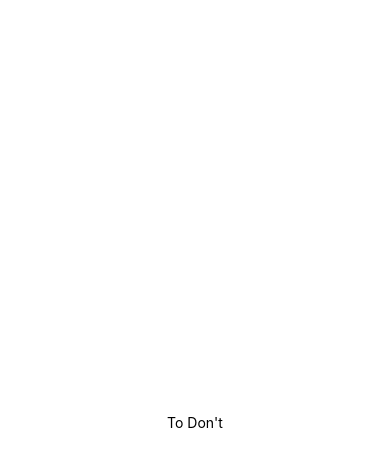
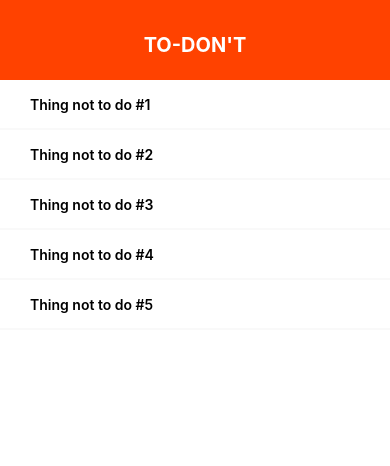
Before and after one commit to teamairship/react-native-primer, a React Native app: screen / in a window 390 px wide. Shown: the top 466 px of the page. Built offline with nearby package versions, Linux system fonts and the light colour scheme.

Commit message:
Add header and list

```diff
--- a/App.js
+++ b/App.js
@@ -1,19 +1,38 @@
 import React, { Component } from 'react';
 import {
+  FlatList,
   ScrollView,
+  StatusBar,
   StyleSheet,
   Text,
   TouchableOpacity,
   View
 } from 'react-native';
 
+import data from './data';
+
 export default class App extends Component {
+  componentDidMount() {
+    StatusBar.setBarStyle('light-content');
+  }
+
   render() {
     return (
       <View style={styles.container}>
-        <TouchableOpacity onPress={() => console.log('PRESSED')}>
-          <Text>To Don't</Text>
-        </TouchableOpacity>
+        <View style={styles.header}>
+          <Text style={styles.headerText}>TO-DON'T</Text>
+        </View>
+        <FlatList
+          data={data}
+          keyExtractor={item => item.title}
+          renderItem={({ item }) => {
+            return (
+              <View style={styles.itemContainer}>
+                <Text style={styles.itemText}>{item.title}</Text>
+              </View>
+            );
+          }}
+        />
       </View>
     );
   }
@@ -22,8 +41,28 @@ export default class App extends Component {
 const styles = StyleSheet.create({
   container: {
     flex: 1,
-    backgroundColor: '#fff',
+    backgroundColor: '#fff'
+  },
+  header: {
+    backgroundColor: '#FF4200',
+    height: 80,
+    justifyContent: 'center',
     alignItems: 'center',
-    justifyContent: 'center'
+    paddingTop: 10
+  },
+  headerText: {
+    color: '#ffffff',
+    fontSize: 20,
+    fontWeight: 'bold'
+  },
+  itemContainer: {
+    height: 50,
+    justifyContent: 'center',
+    paddingLeft: 30,
+    borderBottomWidth: 2,
+    borderColor: '#f9f9f9'
+  },
+  itemText: {
+    fontWeight: '600'
   }
 });
```
